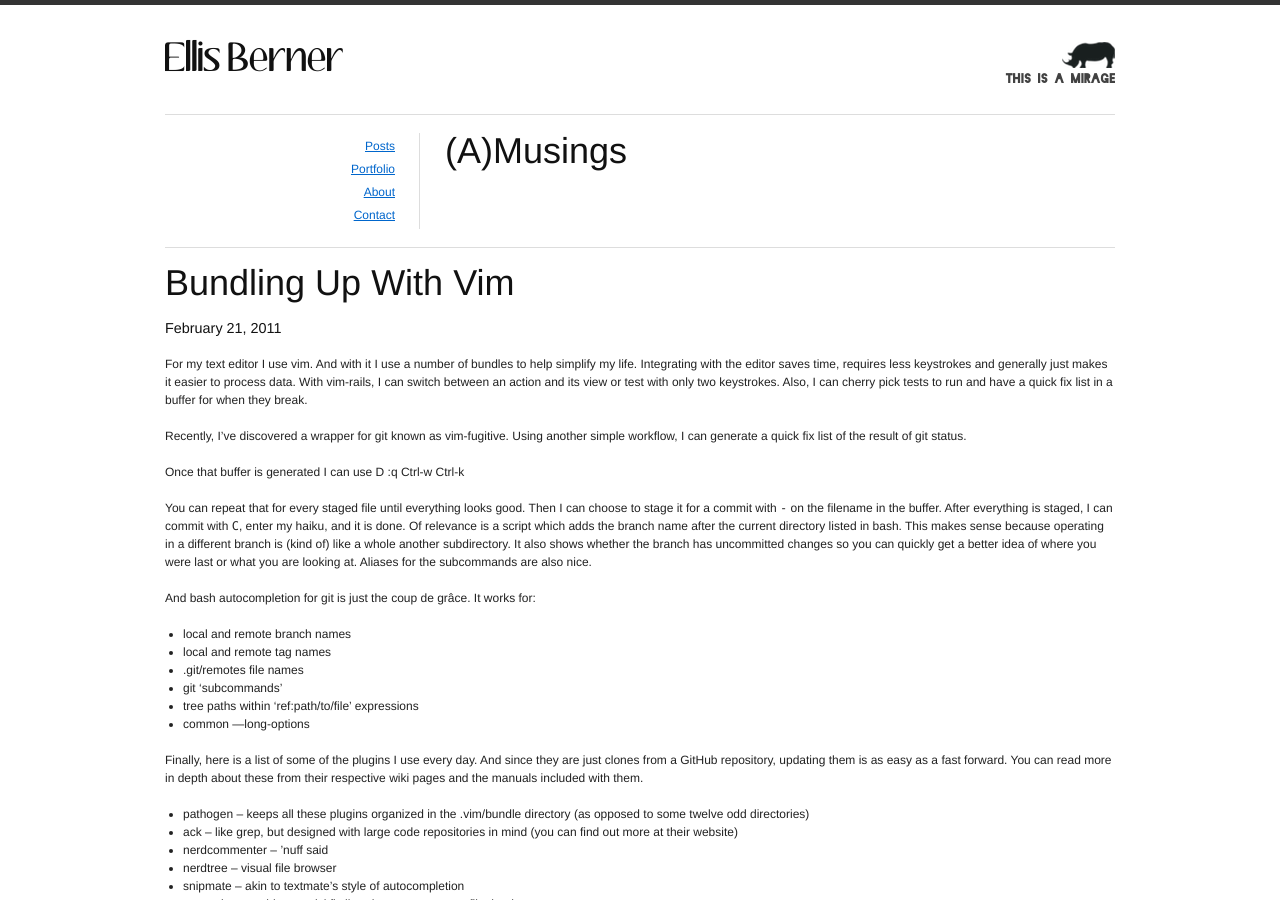
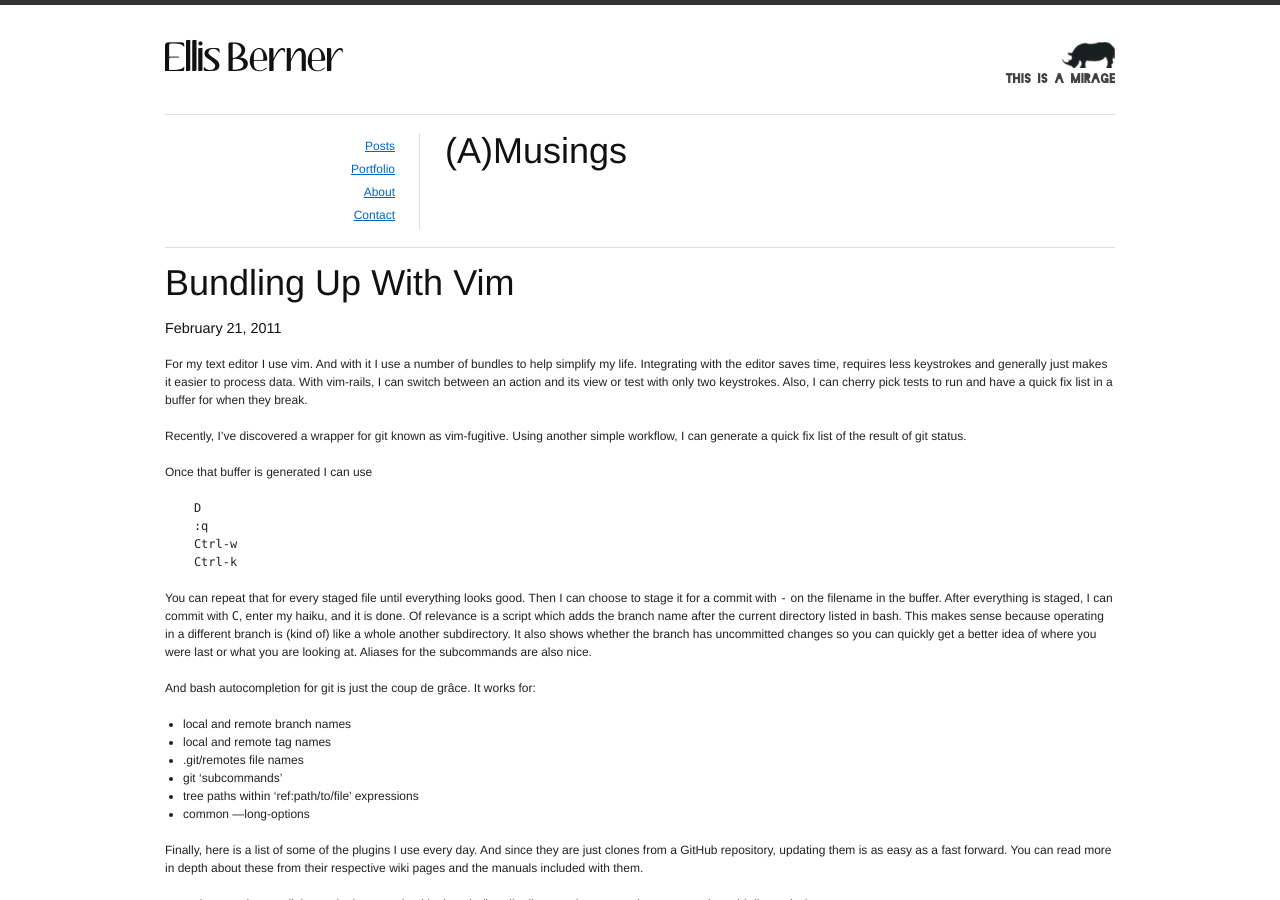
Before and after one commit to maletor/maletor.github.io, a Jekyll site: the page built from _posts/2011-02-21-bundling-up-with-vim.md, in a window 1280 px wide and 900 px high. Built offline with Jekyll 4.4.1, drawn with Linux system fonts in a browser that asks for light colours; Markdown is read by kramdown in place of the engine named in the settings.

Commit message:
testing pygments

```diff
--- a/_posts/2011-02-21-bundling-up-with-vim.md
+++ b/_posts/2011-02-21-bundling-up-with-vim.md
@@ -12,10 +12,12 @@
 Recently, I’ve discovered a wrapper for git known as vim-fugitive. Using another simple workflow, I can generate a quick fix list of the result of git status.
 
 Once that buffer is generated I can use
+{% highlight bash_session %}
     D
     :q
     Ctrl-w
     Ctrl-k
+{% endhighlight %}
 
 You can repeat that for every staged file until everything looks good. Then I can choose to stage it for a commit with `-` on the filename in the buffer.
 After everything is staged, I can commit with `C`, enter my haiku, and it is done.
```
